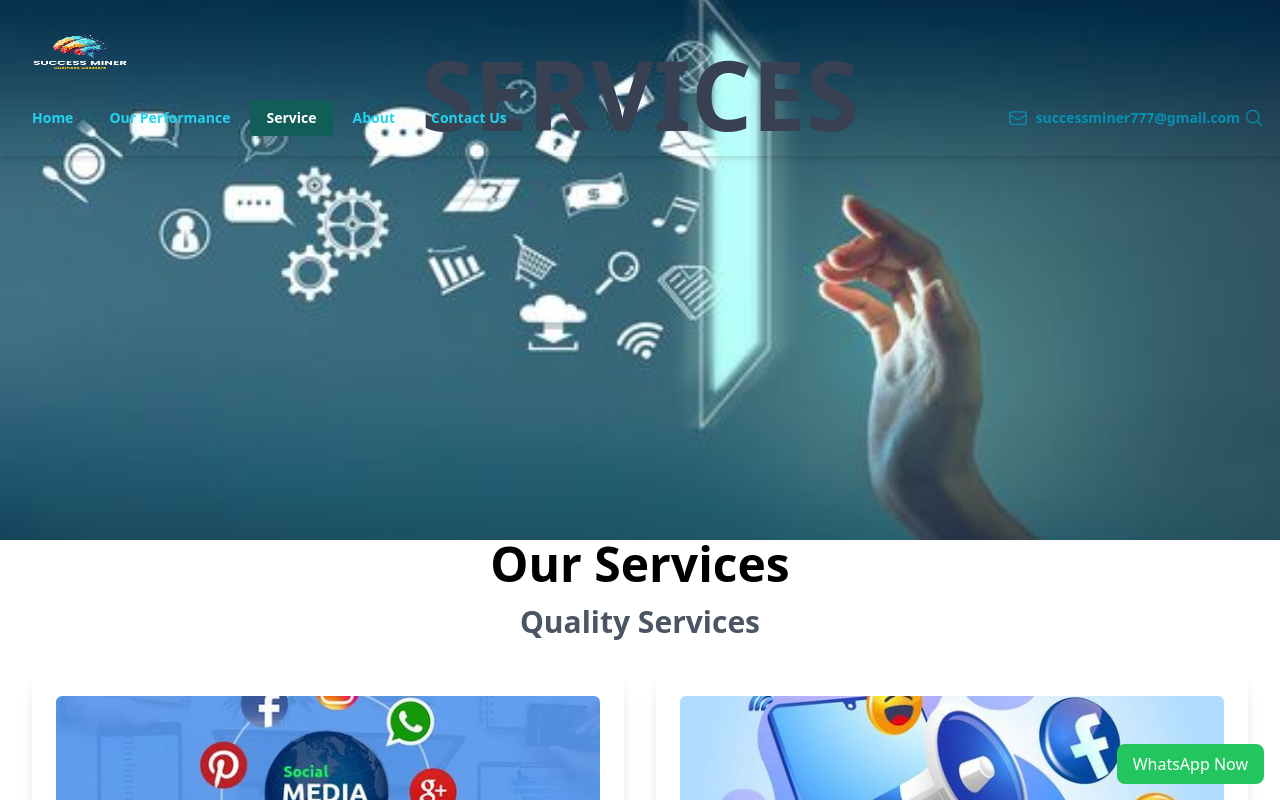
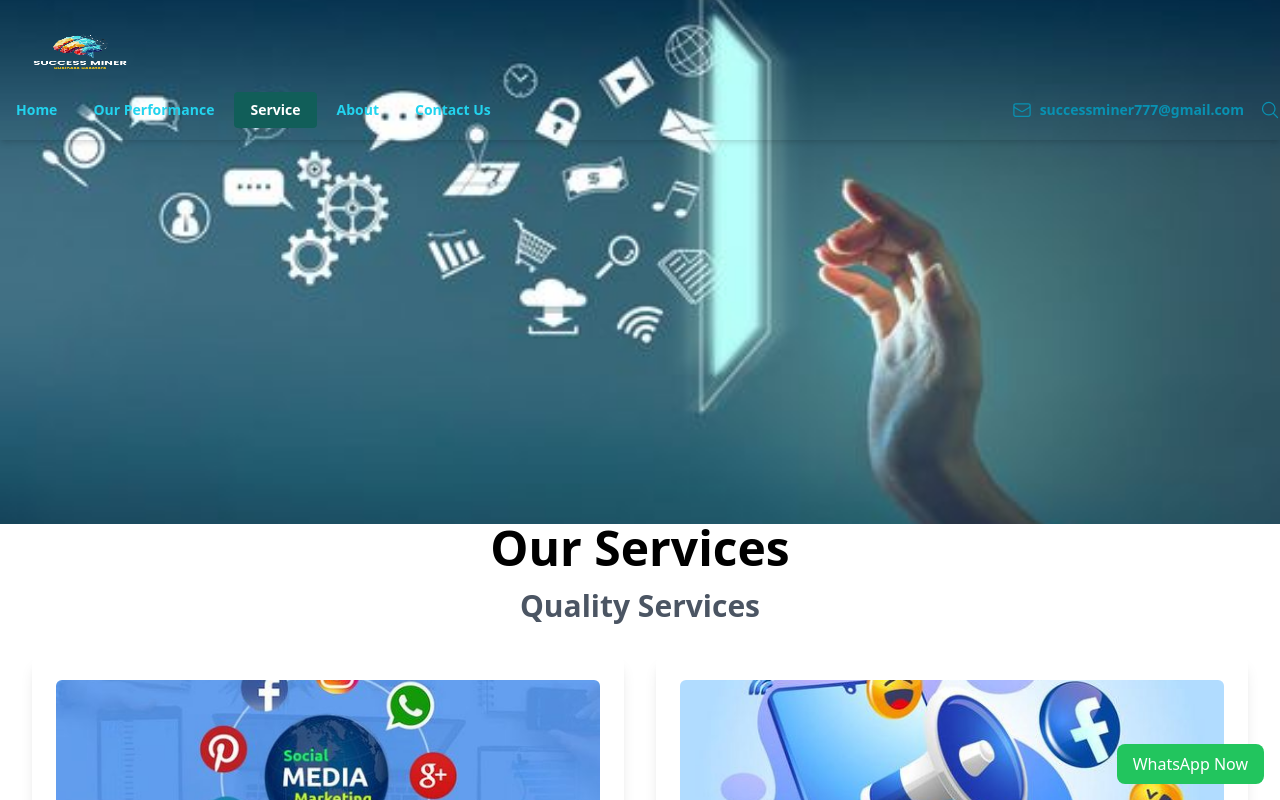
Before and after one commit to shrasht971/Success-Miner, a React (Vite) app: page /service in a window 1280 px wide. Shown: the top 800 px of the page. Built offline with nearby package versions, Linux system fonts and the light colour scheme.

Commit message:
add on breakpoints.

```diff
--- a/src/NavbarComponent/Navbar.jsx
+++ b/src/NavbarComponent/Navbar.jsx
@@ -1,4 +1,3 @@
-// src/NavbarComponent/Navbar.js
 import React, { useState } from 'react';
 import { NavLink } from 'react-router-dom';
 import Logo from '../assets/Image/Logo-removebg-preview.png';
@@ -11,24 +10,24 @@ const Navbar = () => {
   return (
     <>
       <nav className="relative w-full bg-opacity-80 py-3 z-20 shadow-md">
-        <div className="container mx-auto px-4 py-2 flex items-center justify-between">
+        <div className="container mx-auto px-4 py-2 flex items-center justify-evenly">
           {/* Logo */}
-          <div className="flex items-center space-x-2 md:space-x-4 lg:space-x-6">
+          <div className="flex items-center flex-grow">
             <img src={Logo} alt="Logo" className="h-16 w-32" />
           </div>
 
           {/* Toggle Button for Mobile */}
           <button
             onClick={() => setMenuOpen(!menuOpen)}
-            className="md:hidden text-cyan-600"
+            className="md:hidden text-cyan-600 flex-shrink-0 ml-auto"
           >
             <Bars3Icon className="h-6 w-6" />
           </button>
         </div>
 
         {/* Desktop Navigation Links */}
-        <div className="container mx-auto px-4 py-2 md:text-sm  hidden md:flex items-center justify-between">
-          <div className="space-x-6 md:space-x-1 flex flex-wrap">
+        <div className='flex justify-between md:text-sm'>
+        <div className="hidden md:flex items-center justify-between md:space-x-1 space-x-6">
           <NavLink
             to="/"
             className={({ isActive }) => `px-4 py-2 rounded ${isActive ? 'bg-teal-800 text-white' : 'text-cyan-400 hover:text-teal-800'} font-bold transition-colors duration-300`}
@@ -60,8 +59,9 @@ const Navbar = () => {
             Contact Us
           </NavLink>
         </div>
+
         {/* Desktop Email and Search */}
-          <div className="flex items-center space-x-4 md:space-x-1 md:text-sm lg:text-md">
+        <div className="hidden md:flex items-center space-x-4 md:text-sm lg:text-md">
           <a
             href="mailto:successminer777@gmail.com"
             className="flex items-center space-x-2 text-cyan-600"
@@ -74,11 +74,10 @@ const Navbar = () => {
           </button>
         </div>
         </div>
-
         {/* Mobile Navigation Menu */}
         {menuOpen && (
-          <div className="container mx-auto  px-4 py-2 md:hidden">
-            <div className="space-y-4">
+          <div className="absolute top-16 left-0 right-0 bg-white shadow-md z-10">
+            <div className="flex flex-col items-center space-y-4 px-4 py-2">
               <NavLink
                 to="/"
                 className={({ isActive }) => `block px-4 py-2 rounded ${isActive ? 'bg-teal-800 text-white' : 'text-cyan-400 hover:text-teal-800'} font-bold transition-colors duration-300`}
@@ -128,12 +127,14 @@ const Navbar = () => {
 
         {/* Search Bar */}
         {searchOpen && (
-          <div className="container mx-auto px-4 py-2 fixed top-16 left-0 right-0 bg-white shadow-md z-10">
+          <div className="fixed top-16 left-0 right-0 bg-white shadow-md z-10">
+            <div className="container mx-auto px-4 py-2">
               <input
                 type="text"
                 className="w-full px-4 py-2 border border-gray-300 rounded-md"
                 placeholder="Search..."
               />
+            </div>
           </div>
         )}
       </nav>
--- a/src/components/OurPerformance.jsx
+++ b/src/components/OurPerformance.jsx
@@ -13,7 +13,7 @@ const OurPerformance = () => {
   return (
     <div>
       {/* Main background video */}
-      <div className="relative h-[75vh] mt-[-20vh] md:mt-[-30vh] w-full">
+      <div className="relative h-[75vh] mt-[-20vh] md:mt-[-30vh] ">
         <video
           className="absolute top-0 left-0 w-full h-full object-cover"
           src={backgroundVideo}
@@ -40,7 +40,7 @@ const OurPerformance = () => {
         />
 
         {/* Cards container */}
-        <div className="relative container mx-auto p-4 z-10">
+        <div className="relative container mx-auto max-w-full p-4 z-10">
           <div className="grid grid-cols-1 md:grid-cols-2 lg:grid-cols-3 gap-6">
             <VideoCard videoSrc={payperclick} title1="Pay Per Click" title2="Pay Per Click" />
             <VideoCard videoSrc={topsoftwaredev} title1="Top" title2="Software Development" />
--- a/src/components/ServiceTemplate.jsx
+++ b/src/components/ServiceTemplate.jsx
@@ -69,15 +69,15 @@ const services = [
 
 const ServiceTemplate = () => {
   return (
-    <div className="relative mt-[-25vh] custom-sm:mt-[-30vh] custom-md:mt-[-20vh] custom-lg:mt-[-15vh] lg:mt-[-22vh] ">
+    <div className="relative mt-[-25vh]  custom-sm:mt-[-30vh] custom-md:mt-[-20vh] custom-lg:mt-[-15vh] lg:mt-[-22vh] ">
       <img
         src={ServiceImg}
         alt="Service"
         className="w-full h-[70vh] object-cover"
       />
-      <h1 className="absolute inset-0 flex items-center justify-center text-gray-700 text-4xl custom-sm:text-8xl custom-md:text-6xl custom-lg:text-9xl custom-lg:mt-[-150vh] font-bold bg-blend-saturation  max-custom-lg:mt-[-660vh] max-custom-lg:text-6xl custom-sm:mt-[-622vh] lg:mt-[-330vh] lg:text-8xl">
+      <div className="absolute inset-0 flex items-center justify-center text-gray-700 text-4xl sm:mt-[-672vh] custom-sm:text-5xl custom-md:text-6xl custom-lg:text-9xl md:mt-[-620vh] md:text-7xl custom-lg:mt-[-200vh] 3xl:mt-[-100vh] 3xl:text-9xl font-bold bg-blend-saturation   max-custom-lg:mt-[-660vh] max-custom-lg:text-6xl custom-sm:mt-[-722vh] lg:mt-[-430vh] lg:text-8xl">
         SERVICES
-      </h1>
+      </div>
       <div className="px-4 custom-sm:px-6 custom-md:px-8 custom-lg:px-10">
         <div className="text-center">
           <h2 className="text-3xl custom-sm:text-4xl custom-md:text-5xl font-bold mb-4">Our Services</h2>
--- a/src/components/ServicesSection.jsx
+++ b/src/components/ServicesSection.jsx
@@ -55,7 +55,7 @@ const ServicesSection = () => {
   ];
 
   return (
-    <div className="container mx-auto px-4 py-12">
+    <div className="w-full px-4 py-12">
       {/* Trending Digital Marketing Services */}
       <h1 className="text-2xl sm:text-3xl md:text-4xl lg:text-5xl font-bold mb-6 text-center">
         Trending Digital Marketing Services
--- a/src/components/Template.jsx
+++ b/src/components/Template.jsx
@@ -12,7 +12,7 @@ const Home = () => {
         {/* Content inside template background image */}
         <div className="flex flex-col custom-md:flex-row justify-between items-center h-full px-4 custom-md:px-6 custom-lg:px-10">
           <div className="w-full mt-16 custom-md:w-1/2 text-center custom-md:text-left px-4 custom-md:px-6">
-            <h1 className="text-white text-md custom-sm:text-lg custom-md:text-xl custom-lg:text-2xl lg:text-3xl font-semibold custom-md:font-bold leading-tight mt-[32vh] custom-md:mt-32 custom-lg:mt-[-10vh] md:mt-44 lg:mt-40 ">
+            <h1 className="text-white text-md custom-sm:text-lg custom-md:text-xl custom-lg:text-2xl lg:text-3xl font-semibold custom-md:font-bold leading-tight mt-[30vh] custom-md:mt-32 custom-lg:mt-[-10vh] md:mt-44 lg:mt-40 ">
               Transform Your Brand's Story: Embrace the Power of Digital Marketing
             </h1>
             <p className="text-white text-sm custom-sm:text-base custom-md:text-lg custom-lg:text-xl py-2 custom-md:py-4">
--- a/tailwind.config.js
+++ b/tailwind.config.js
@@ -22,11 +22,12 @@ module.exports = {
         },
       },
       screens: {
-        'sm': '640px',  // Small screens
+        'sm': '425px',  // Small screens
         'md': '768px',  // Medium screens
         'lg': '1024px', // Large screens
         'xl': '1280px', // Extra large screens
         '2xl': '1536px', // Extra extra large screens
+        '3xl':'2560px',
         // Custom breakpoints
         'custom-sm': '144px', // Custom small breakpoint
         'custom-md': '960px', // Custom medium breakpoint
```
Lines whose indentation alone changed are shown as unchanged.
